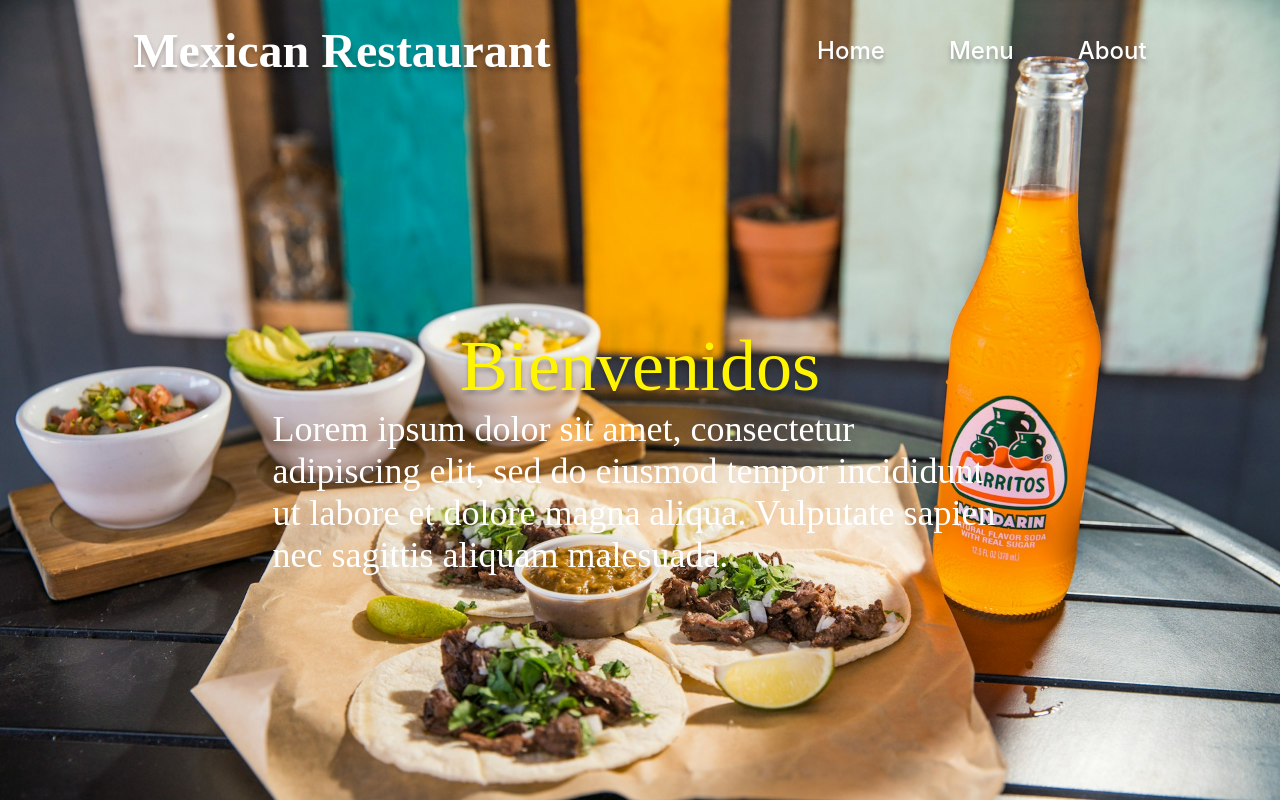
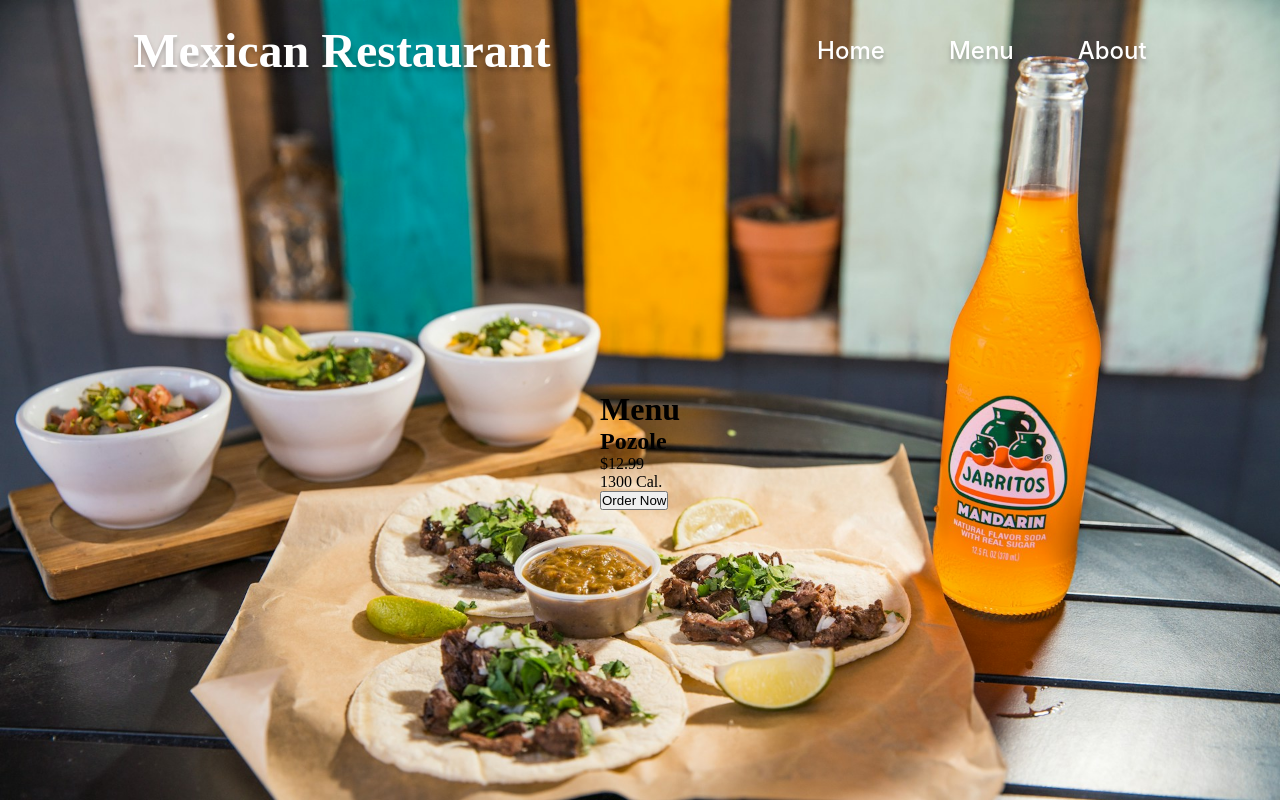
Before and after one commit to JohanyF/restaurant-page, a website built with webpack: page src/index.html in a window 1280 px wide. Built offline with nearby package versions, Linux system fonts and the light colour scheme.

Commit message:
Added elements to create the menu page

```diff
--- a/src/index.html
+++ b/src/index.html
@@ -18,13 +18,23 @@
             </nav>
         </header>
         <main class="main">
-            <div class="introduction">
-                <h1 class="intro-text">Bienvenidos</h1>
-                <p class="text">
-                    Lorem ipsum dolor sit amet, consectetur adipiscing elit, sed do eiusmod tempor incididunt ut labore et dolore magna aliqua.
-                    Vulputate sapien nec sagittis aliquam malesuada.
-                </p>
+            <div class="test-container">
+                <h1>Menu</h1>
+                <div class="cards-container">
+                    <div class="menu-card">
 
+                        <div class="information">
+                            <div class="food-info">
+                                <h2>Pozole</h2>
+                                <div class="info">
+                                    <p class="food-price">$12.99</p>
+                                    <p class="food-calories">1300 Cal.</p>
+                                </div>
+                            </div>
+                            <button type="button" class="order-btn">Order Now</button>
+                        </div>
+                    </div>
+                </div>
             </div>
         </main>
         <footer>
```
